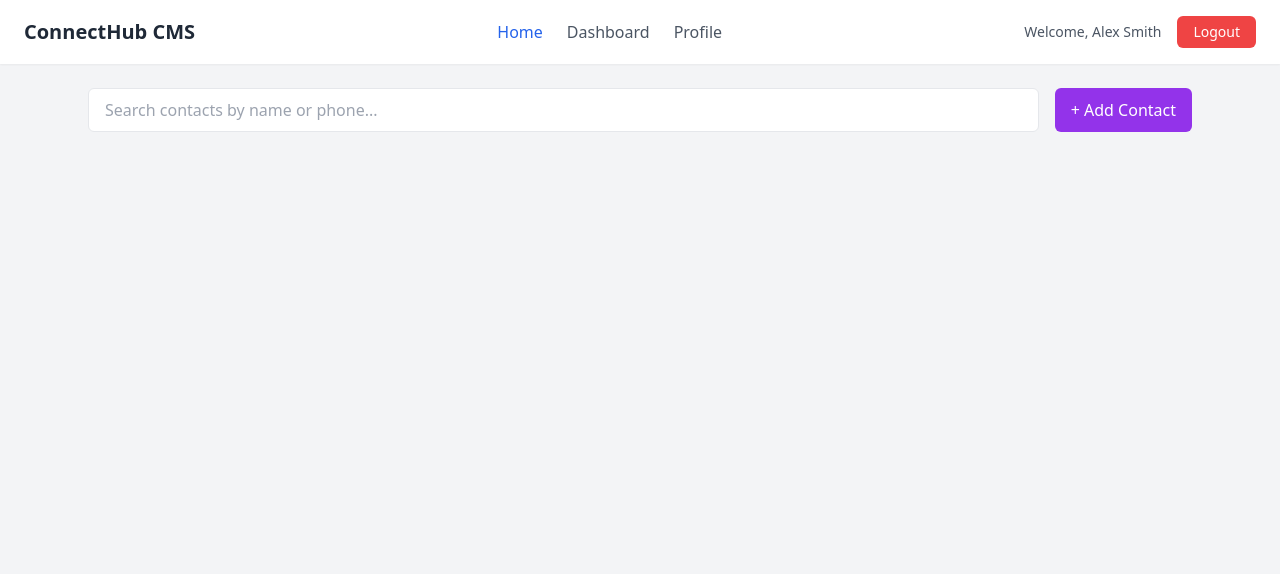
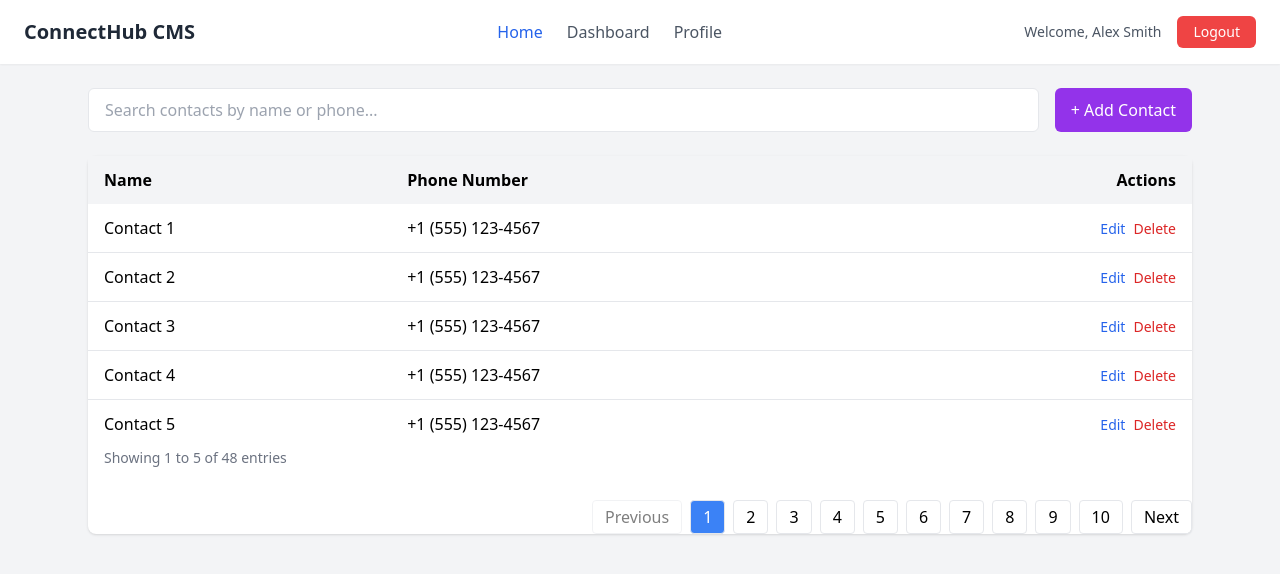
Before and after one commit to muhammadanascode/contact-management-frontend, a React (Create React App) app: page / in a window 1280 px wide. Shown: the top 574 px of the page. Built offline with nearby package versions, Linux system fonts and the light colour scheme.

Commit message:
feat: Added contact List component on a dashboard to be displayed

```diff
--- a/src/components/Dashboard.js
+++ b/src/components/Dashboard.js
@@ -1,3 +1,4 @@
+import ContactList from "./ContactList";
 import Navbar from "./Navbar";
 import SearchBar from "./SearchBar";
 
@@ -8,6 +9,7 @@ const Dashboard = () => {
 
             <main className="max-w-6xl mx-auto p-6">
                 <SearchBar />
+                <ContactList />
             </main>
         </div>
     );
```
